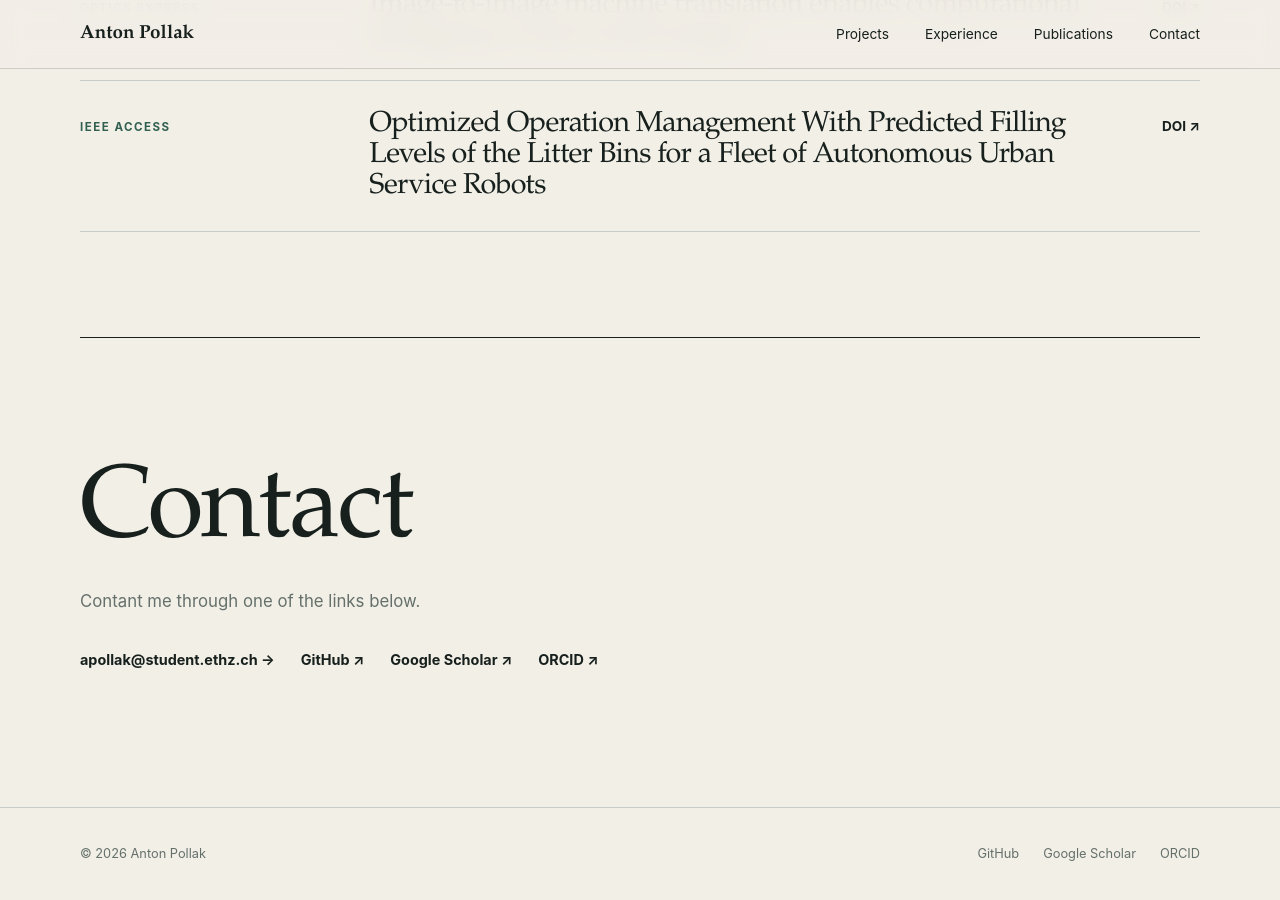
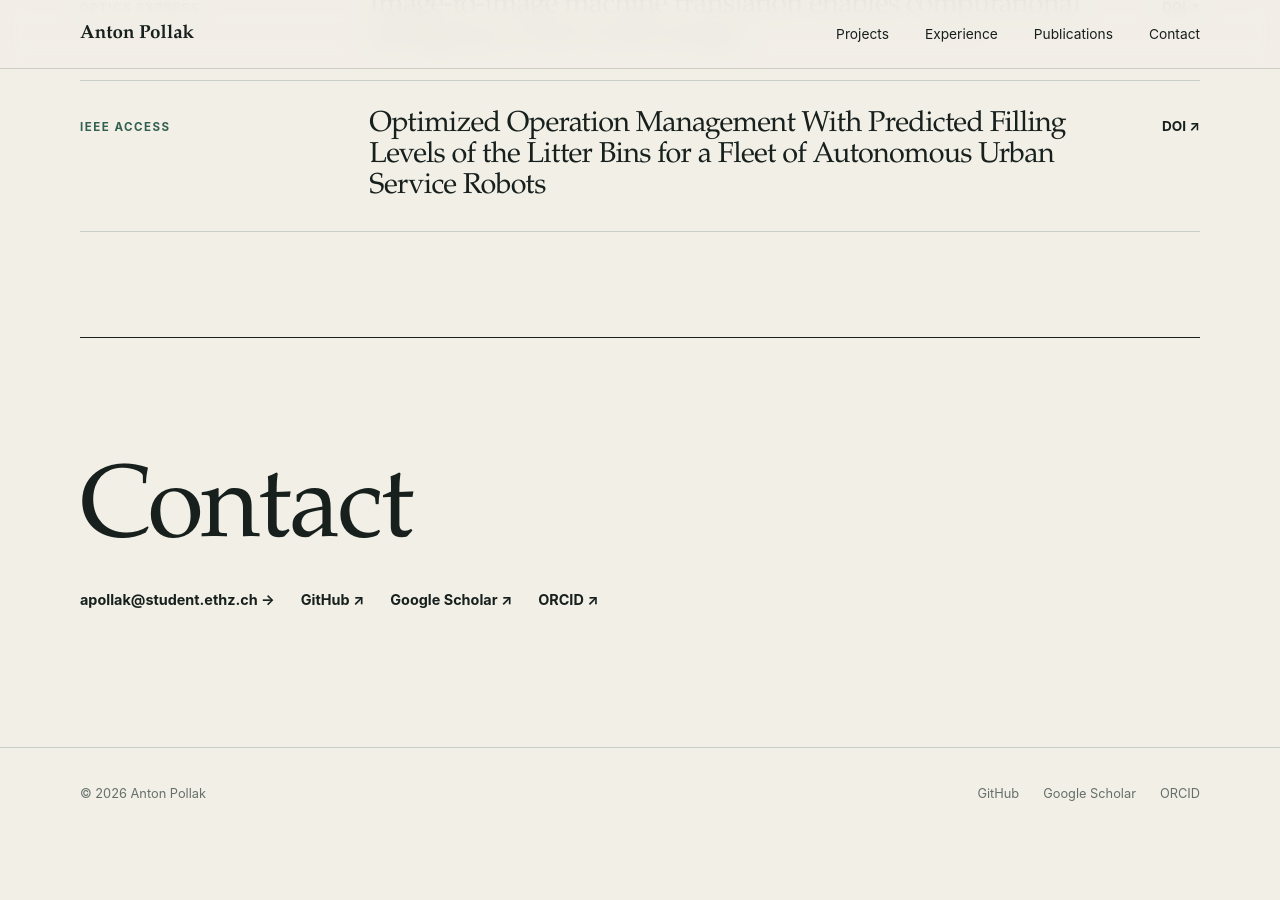
Before and after one commit to acpoll/acpoll.github.io, a Jekyll site: the page built from index.html, in a window 1280 px wide and 900 px high, scrolled down 8093 px. Built offline with Jekyll 4.4.1, drawn with Linux system fonts in a browser that asks for light colours; after the commit the page ends 8933 px from its top, so only the background shows below that.

Commit message:
remove contact text line

```diff
--- a/index.html
+++ b/index.html
@@ -104,7 +104,6 @@ description: Robotics projects, research, and publications by Anton Pollak.
 <section class="contact shell" id="contact" aria-labelledby="contact-title">
   <!-- <p class="eyebrow">04 / Contact</p> -->
   <h2 id="contact-title">Contact</h2>
-  <p>Contant me through one of the links below.</p>
   <div class="text-links contact__links">
     {% if profile.email != empty %}<a href="mailto:{{ profile.email }}">{{ profile.email }} <span aria-hidden="true">→</span></a>{% endif %}
     {% if profile.cv_url != empty %}<a href="{{ profile.cv_url | relative_url }}">Download CV <span aria-hidden="true">↓</span></a>{% endif %}
```
